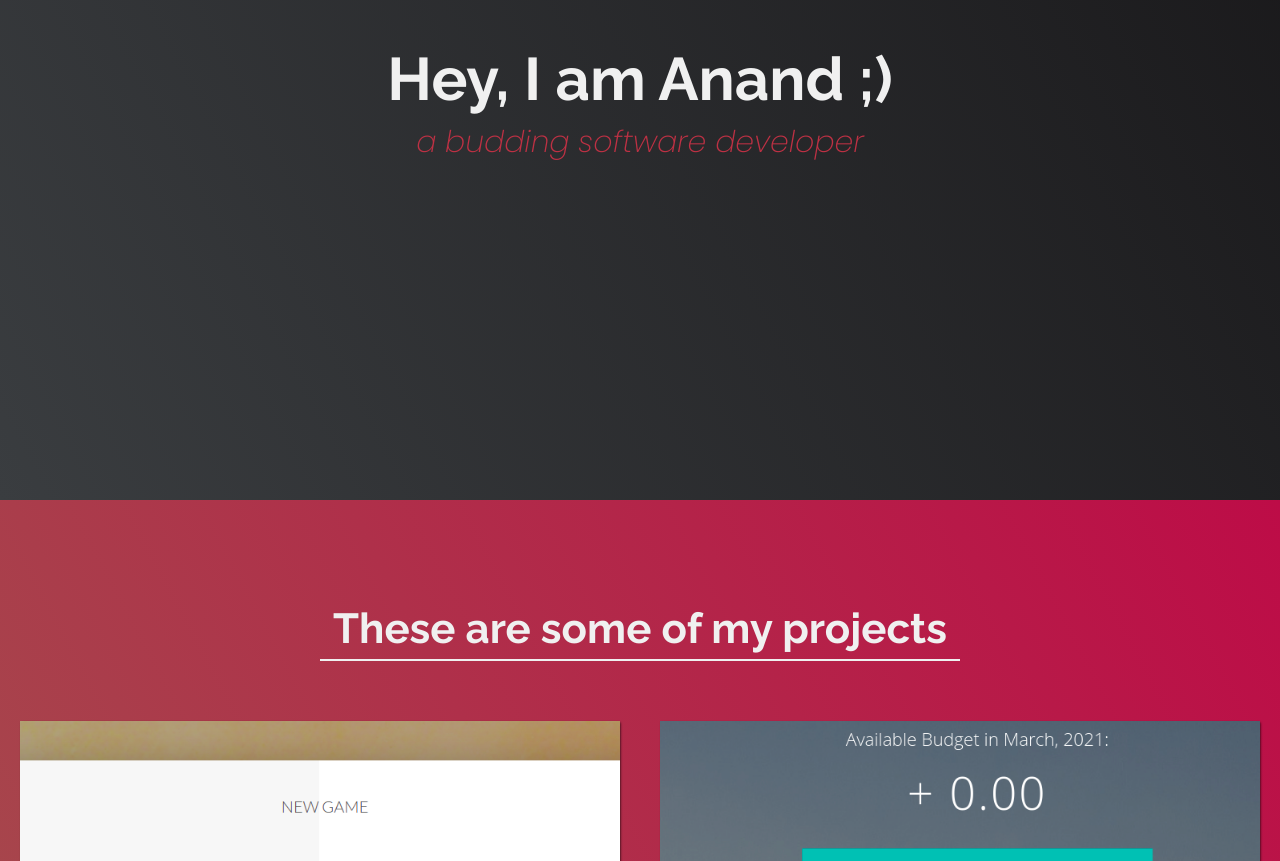
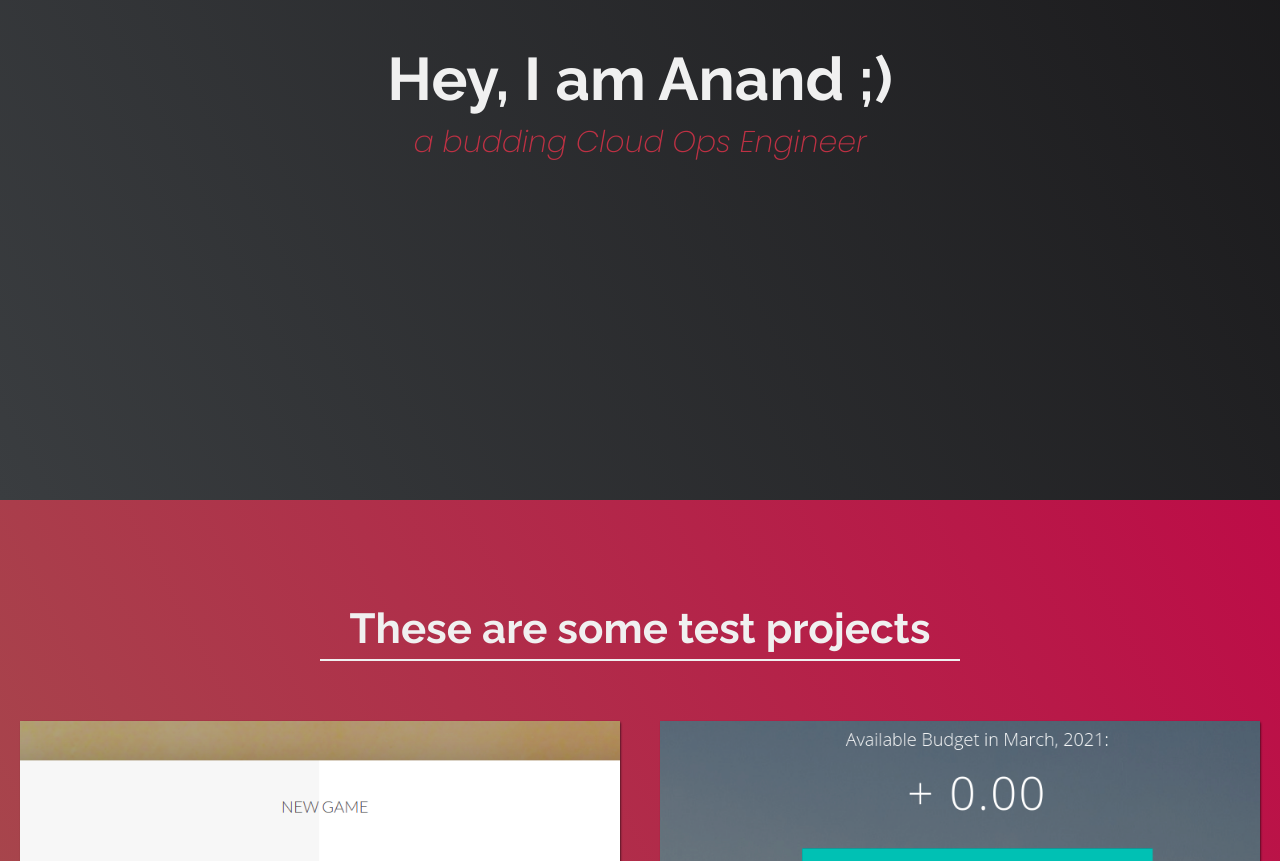
Before and after one commit to maveric-coder/webapp, a plain HTML site: page index.html in a window 1280 px wide. Shown: the part 300-1161 px from the top of the page. Drawn offline with Linux system fonts and the light colour scheme.

Commit message:
Update index.html

```diff
--- a/index.html
+++ b/index.html
@@ -51,7 +51,7 @@
 
 <section id="welcome-section" class="welcome-section">
   <h1>Hey, I am Anand ;)</h1>
-  <p>a budding software developer</p>
+  <p>a budding Cloud Ops Engineer</p>
 </section>
 
 <!-- end Welcome Section -->
@@ -59,7 +59,7 @@
 <!-- Projects Section -->
 
 <section id="projects" class="projects-section">
-  <h2 class="projects-section-header">These are some of my projects</h2>
+  <h2 class="projects-section-header">These are some test projects</h2>
 
   <div class="project-grid">
 
```
